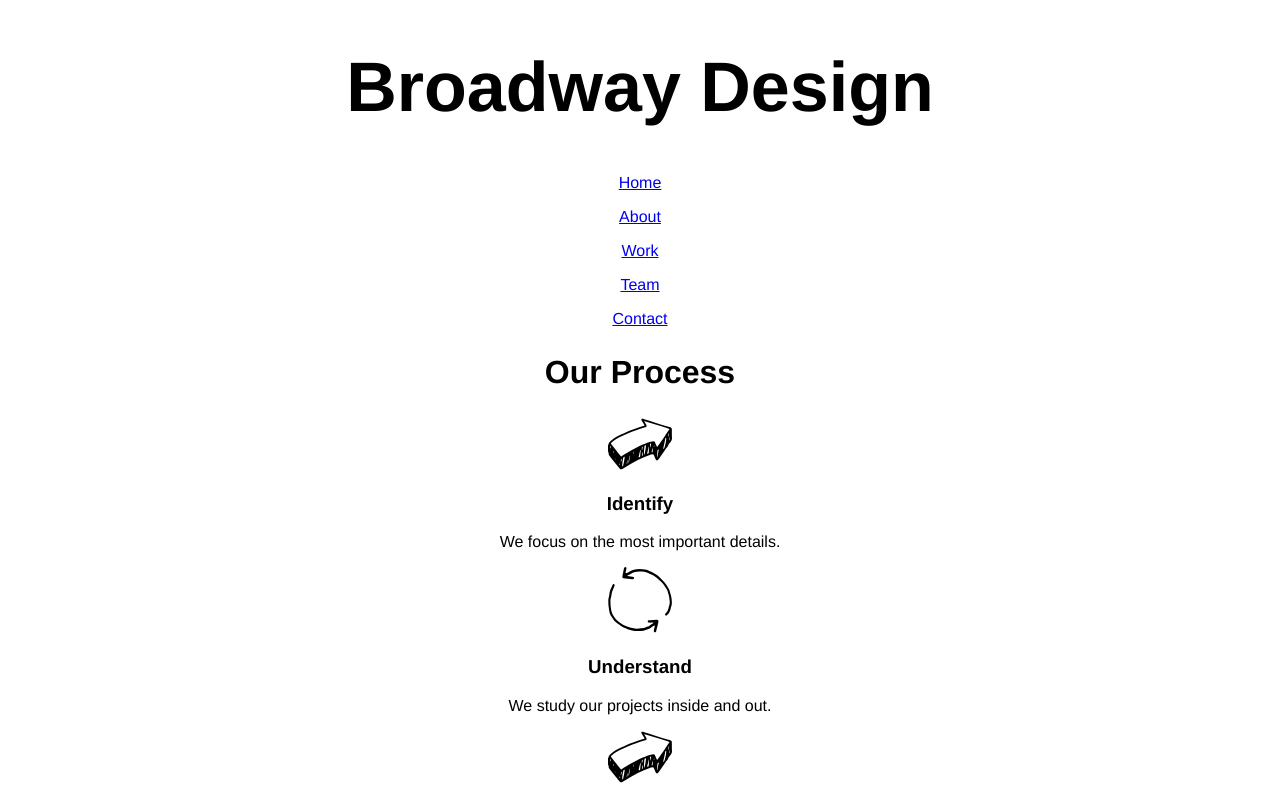
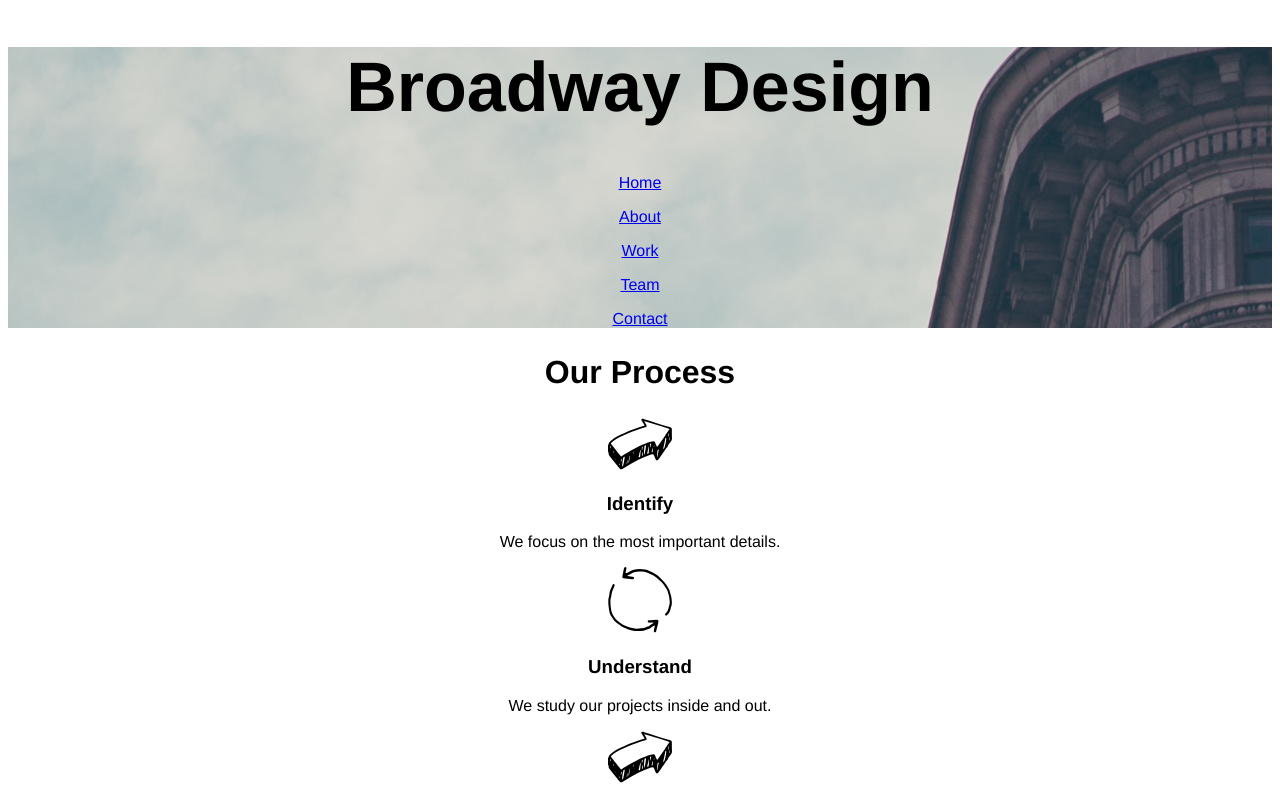
Before and after one commit to drewblyjones/broadway, a plain HTML site: page index.html in a window 1280 px wide. Shown: the top 800 px of the page. Drawn offline with Linux system fonts and the light colour scheme.

Commit message:
Fix background image

```diff
--- a/resources/css/style.css
+++ b/resources/css/style.css
@@ -3,7 +3,7 @@ body {
   font-family: Helvetica;
 }
 .header {
-  background-image: url('./resources/images/background.png');
+  background-image: url('../images/background.png');
   /*background-image: image('./resources/images/background.png');*/
 }
 h1 {
```
